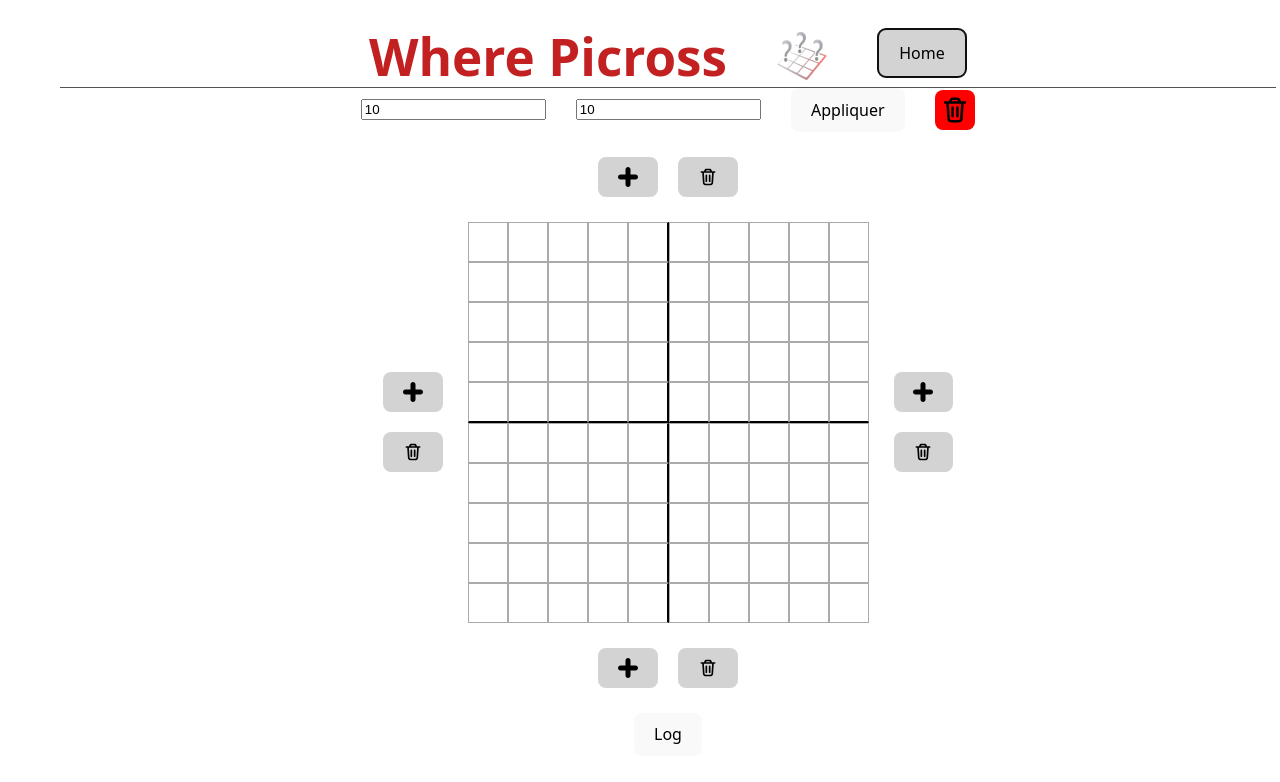
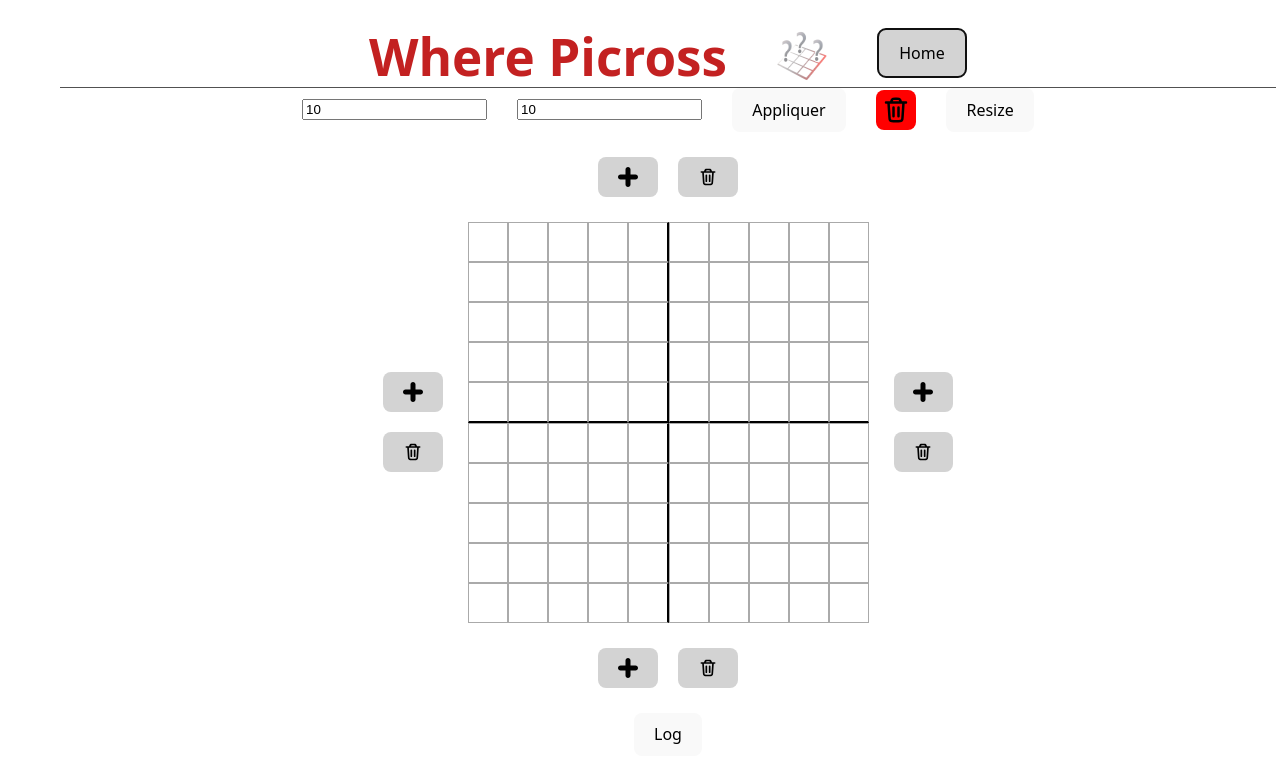
Before and after one commit to Nathroma/where-picross, a React (Vite) app: page / in a window 1280 px wide. Both pictures are taken after a click on the button "Creator". Shown: the top 782 px of the page. Built offline with nearby package versions, Linux system fonts and the light colour scheme.

Commit message:
add an option to resize the puzzle in creator page

```diff
--- a/src/pages/PhotoToPicrossPage/PhotoToPicross.tsx
+++ b/src/pages/PhotoToPicrossPage/PhotoToPicross.tsx
@@ -162,10 +162,10 @@ function PhotoToPicross({generatePicross}: PhotoToPicrossProps) {
         for (let i = 0; i < grid.length; i+=1) {
             for (let j = 0; j < grid[0].length; j+=1) {
                 const offset = imageCanvasSize * i
-                if (pixelList[offset + j].includes(255)) {
+                if (pixelList[offset + j][0] === 255) {
                     grid[i][j] = false
                 } else {
-                    grid[i][j] = false
+                    grid[i][j] = true
                 }
             }
         }
--- a/src/pages/PicrossCreatorPage/PicrossCreatorPage.tsx
+++ b/src/pages/PicrossCreatorPage/PicrossCreatorPage.tsx
@@ -1,4 +1,5 @@
 import Grid from "@/components/Grid/Grid"
+import { getColumn, sequenceCount } from "@/components/utils/components-utils"
 import type { Picross } from "@/types/global-types"
 import { useEffect, useState } from "react"
 import style from "./PicrossCreatorPage.module.scss"
@@ -94,13 +95,40 @@ function PicrossCreatorPage({picross}: PicrossCreatorPageProps) {
         if (side === GridSide.top || side === GridSide.bottom) {
             side === GridSide.top ? grid.shift() : grid.pop()
         } else {
-            for (let i = 0; i < grid.length; i+=1) {
-                side === GridSide.left ? grid[i].shift() : grid[i].pop()
-            }
+            grid.forEach(line => {
+                side === GridSide.left ? line.shift() : line.pop()
+            });
         }
         setGridState(grid)
         setPuzzleHeight(grid[0].length)
         setPuzzleWidth(grid.length)
+    }
+
+    const removeEmptyLine = () => {
+        let grid = [...gridState.map(row => [...row])]
+
+        const isRowEmpty = (row: boolean[]) => sequenceCount(row) === "0"
+        const isColEmpty = (columnIndex: number) => sequenceCount(getColumn(grid, columnIndex)) === "0"
+
+        while (grid.length > 1 && isRowEmpty(grid[0])) {
+            grid.shift()
+        }
+
+        while (grid.length > 1 && isRowEmpty(grid[grid.length - 1])) {
+            grid.pop()
+        }
+
+        while (grid[0].length > 1 && isColEmpty(0)) {
+            grid.forEach(row => row.shift())
+        }
+
+        while (grid[0].length > 1 && isColEmpty(grid[0].length - 1)) {
+            grid.forEach(row => row.pop())
+        }
+
+        setGridState(grid)
+        setPuzzleHeight(grid.length)
+        setPuzzleWidth(grid[0].length)
     }
 
     useEffect(() => {
@@ -117,6 +145,7 @@ function PicrossCreatorPage({picross}: PicrossCreatorPageProps) {
                 <button className={style.clearGridButton} onClick={() => setGridState(blankState())}>
                     <img src="src\assets\trash.svg" alt="trash-bin" />
                 </button>
+                <button className={style.autoResizeButton} onClick={() => removeEmptyLine()}>Resize</button>
             </div>
             <div className={style.sizeButtonHorizontal}>
                 <ExtendBoardButton onInteract={addGridSize} side={GridSide.top}/>
```
